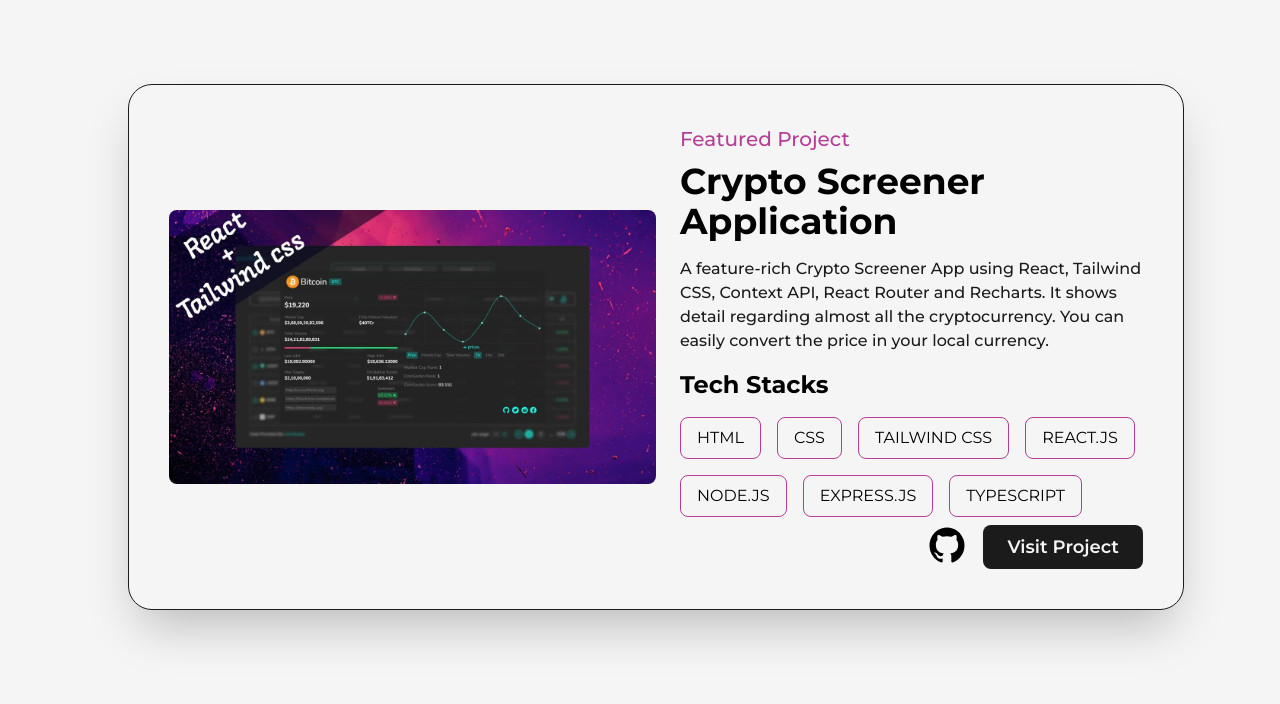
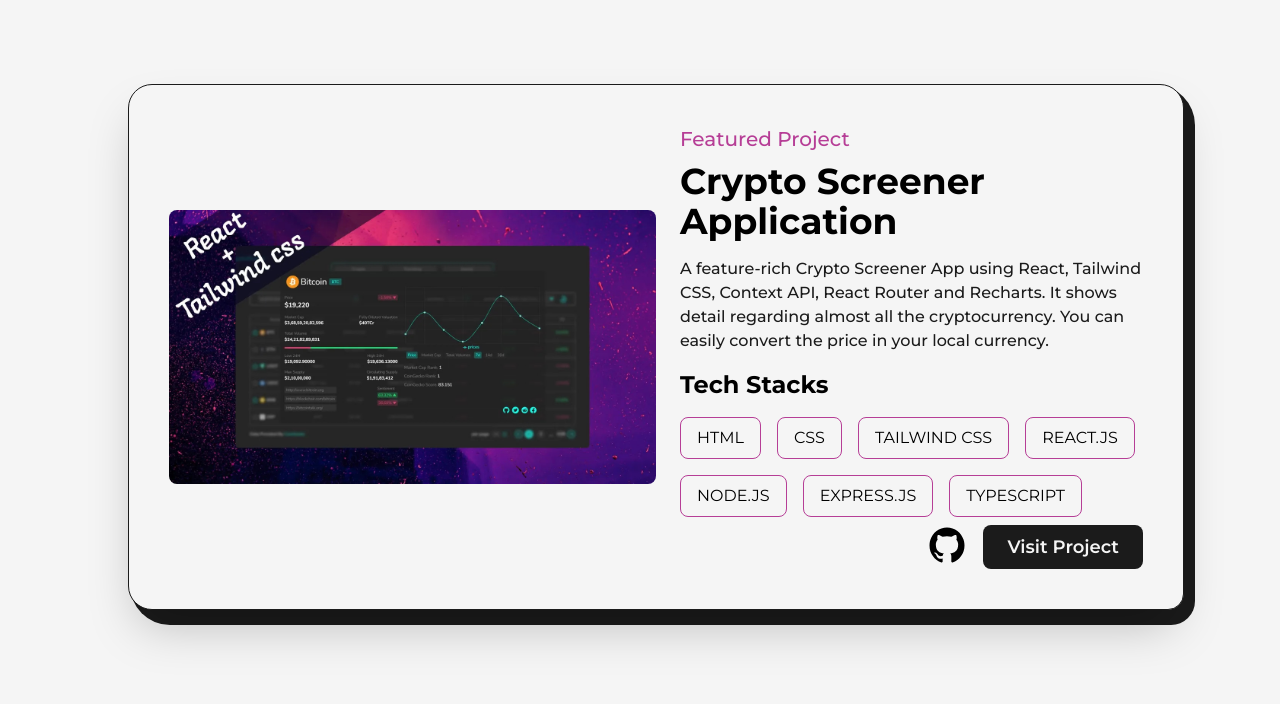
Before and after one commit to MilkiasTonji/mock-portfolio, a Next.js app: page /projects in a window 1280 px wide. Shown: the part 478-1182 px from the top of the page. Built offline with nearby package versions, Linux system fonts and the light colour scheme.

Commit message:
Finishing up the projects component

```diff
--- /dev/null
+++ b/src/pages/articles.js
@@ -0,0 +1,15 @@
+import Head from 'next/head'
+import React from 'react'
+
+const articles = () => {
+    return (
+        <>
+            <Head>
+                <title> Milkias Tonji | Articles </title>
+                <meta name='description' content='any description' />
+            </Head>
+        </>
+    )
+}
+
+export default articles
--- a/src/pages/projects.js
+++ b/src/pages/projects.js
@@ -58,9 +58,12 @@
 
 
 const FeaturedProject = ({ type, title, summary, img, link, github, techStacks }) => {
-    return (<article className={`w-full flex items-center border border-solid border-dark bg-light ${type === "Featured Project" ?
-        'justify-between rounded-3xl shadow-2xl p-10' : 'flex flex-col justify-center rounded-2xl p-6 relative'
+    return (<article className={`w-full flex items-center border border-solid border-dark bg-light relative rounded-br-2xl ${type === "Featured Project" ?
+        'justify-between rounded-3xl shadow-2xl p-10' : 'flex flex-col justify-center rounded-2xl p-6'
         }`}>
+
+        <div className={`absolute top-0 -right-3  bg-dark rounded-br-3xl -z-10 w-[101%] h-[103%]  ${type==="Featured Project" ? 'rounded-[2.5rem]' : 'rounded-[2rem]'}`} />
+
         <Link href={link} target='_blank'
         className={`${type === "Featured Project" ? 'w-1/2 cursor-pointer overflow-hidden rounded-lg'
         : 'w-full'}`}>
```
